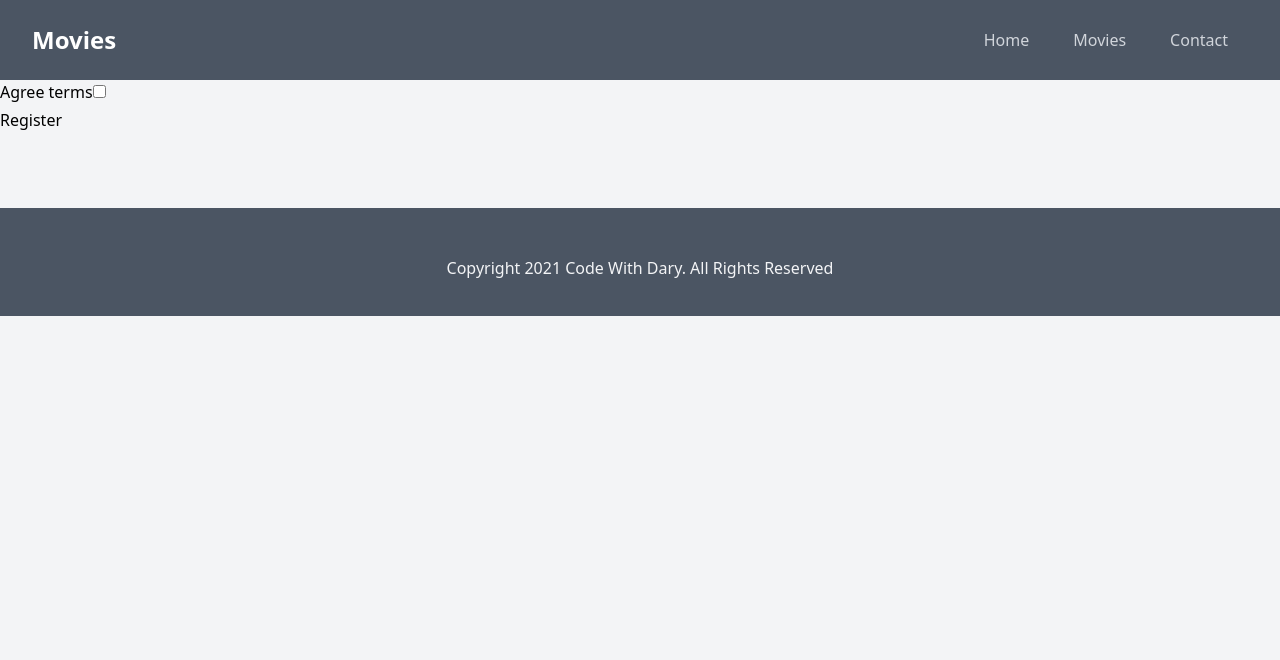
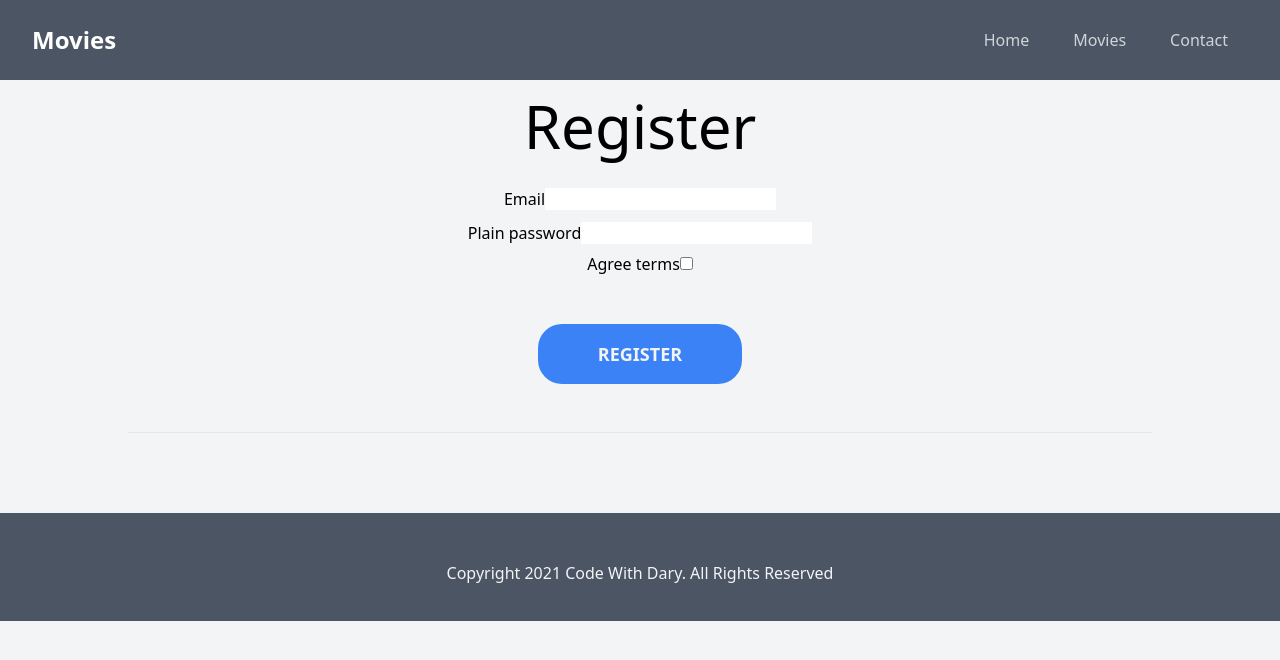
Before and after one commit to UsievaladHaponienka/SymfonyPet, a Symfony app: template templates/registration/register.html.twig in a window 1280 px wide. Shown: the top 660 px of the page. Run offline with Twig, Linux system fonts and the light colour scheme; the template is opened without the code that fills it, so the values that code supplies are empty; form fields are guessed from the names that the template uses; style sheets or scripts are compiled from the project's sources; some libraries are stand-ins or nearby versions.

Commit message:
SymfonyStudy
 - Registration page edited

```diff
--- a/templates/registration/register.html.twig
+++ b/templates/registration/register.html.twig
@@ -3,15 +3,26 @@
 {% block title %}Register{% endblock %}
 
 {% block body %}
-    <h1>Register</h1>
+    <div class="w-4/5 m-auto text-center">
+        <div class="py-12 border-b border-gray-200">
+            <h1 class="text-6xl pt-12 pb-8">
+                Register
+            </h1>
 
-    {{ form_start(registrationForm) }}
-        {{ form_row(registrationForm.email) }}
-        {{ form_row(registrationForm.plainPassword, {
-            label: 'Password'
-        }) }}
-        {{ form_row(registrationForm.agreeTerms) }}
+            {{ form_start(registrationForm) }}
+            {{ form_row(registrationForm.email) }}
+            {{ form_row(registrationForm.plainPassword) }}
 
-        <button type="submit" class="btn">Register</button>
-    {{ form_end(registrationForm) }}
+            {{ form_row(registrationForm.agreeTerms) }}
+
+            <button
+                    type="submit"
+                    class="uppercase mt-15 bg-blue-500 text-gray-100 text-lg w-1/5 mt-10 font-extrabold py-4 px-8 rounded-3xl">
+                Register
+            </button>
+
+            {{ form_end(registrationForm) }}
+
+        </div>
+    </div>
 {% endblock %}
```
